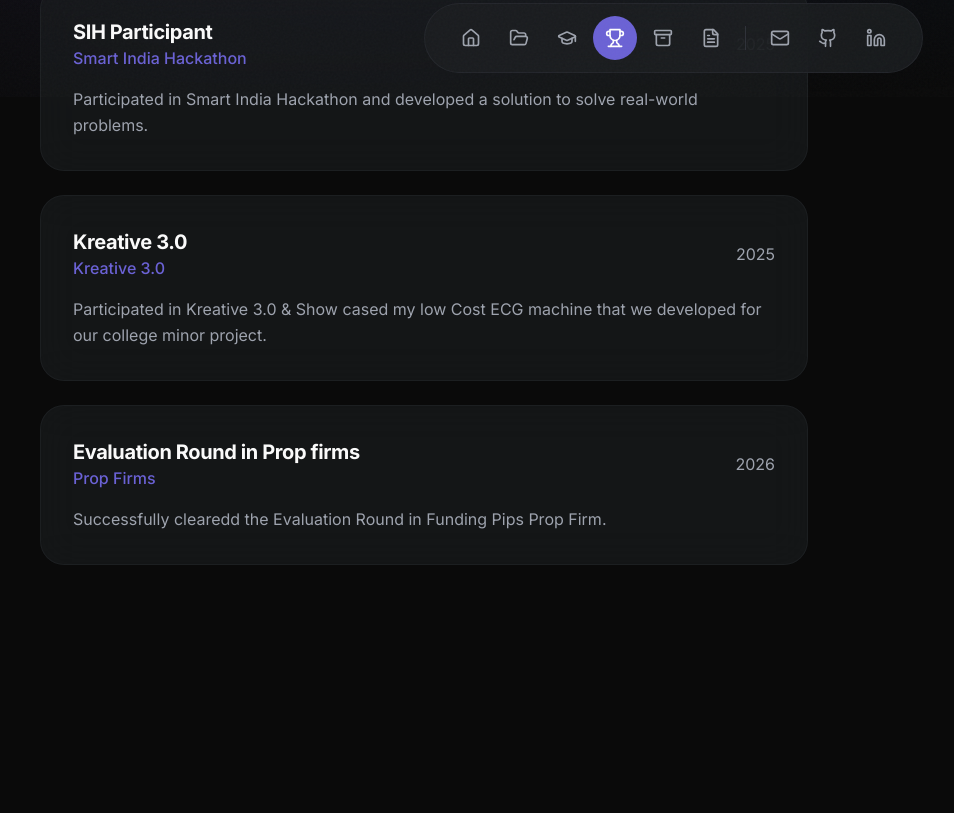
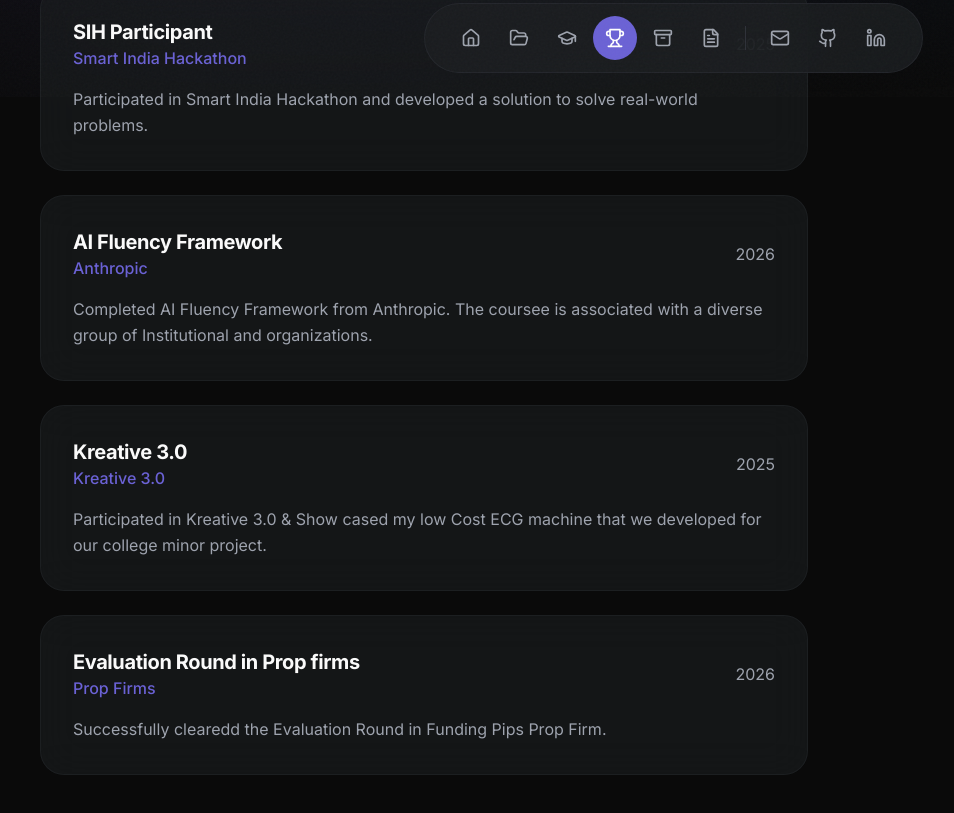
Before and after one commit to ravii17/Portfolio, a React (Vite) app: page /achievements in a window 1280 px wide. Shown: the part 703-1516 px from the top of the page, without its empty margins (216-1170 px from the left). Before the commit the page ends 1492 px from the top, so only its background shows below. Built offline with nearby package versions, Linux system fonts and the light colour scheme; the HTML template or start-up script is replaced by a standard one.

Commit message:
new achievement

```diff
--- a/src/pages/Achievements.tsx
+++ b/src/pages/Achievements.tsx
@@ -20,6 +20,12 @@
     organization: "Smart India Hackathon",
     date: "2025",
     description: "Participated in Smart India Hackathon and developed a solution to solve real-world problems.",
+  },
+  {
+    title: "AI Fluency Framework",
+    organization: "Anthropic",
+    date: "2026",
+    description: "Completed AI Fluency Framework from Anthropic. The coursee is associated with a diverse group of Institutional and organizations.",
   },
   {
     title: "Kreative 3.0",
```
